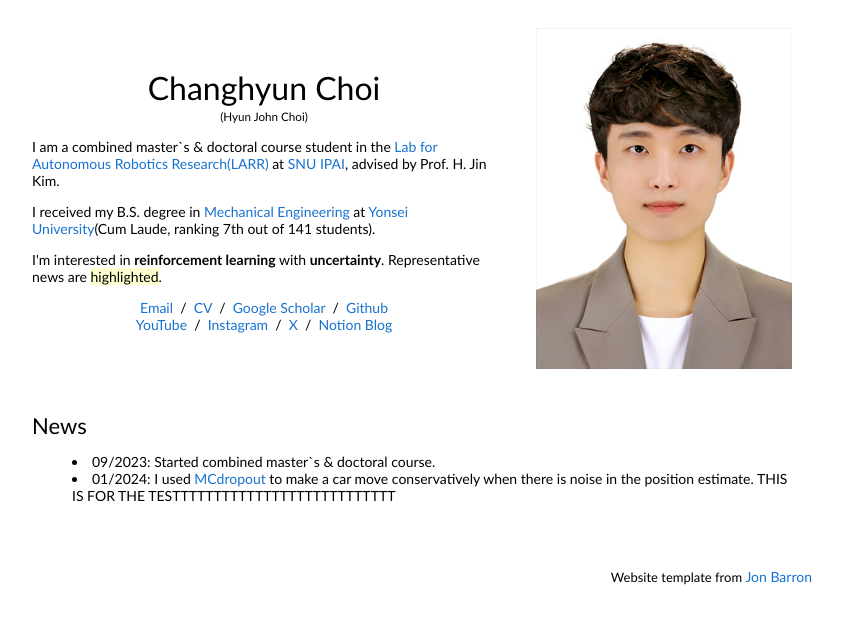
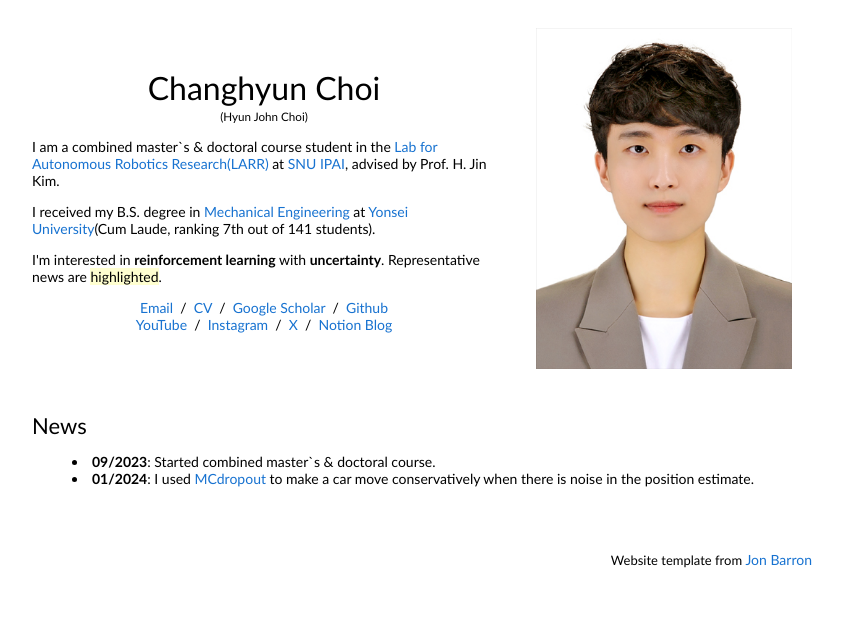
Before and after one commit to windust7/windust7.github.io, a plain HTML site: page index.html in a window 1280 px wide. Shown: the whole page, without its empty margins (228-1071 px from the left). Drawn offline with Linux system fonts and the light colour scheme.

Commit message:
Update index.html

```diff
--- a/index.html
+++ b/index.html
@@ -52,8 +52,8 @@
                 <heading>News</heading>
                 <p>
                   <ul>
-		    <li style="list-style-position:inside;margin:0;padding:0;text-align:left;">09/2023: Started combined master`s & doctoral course.</li>
-		    <li style="list-style-position:inside;margin:0;padding:0;text-align:left;">01/2024: I used <a href="https://proceedings.mlr.press/v48/gal16.pdf">MCdropout</a> to make a car move conservatively when there is noise in the position estimate. THIS IS FOR THE TESTTTTTTTTTTTTTTTTTTTTTTTTTTT</li>
+		    <li style="list-style-position:inside;margin:0;padding:0;text-align:left;"><strong>09/2023</strong>: Started combined master`s & doctoral course.</li>
+		    <li style="list-style-position:inside;margin:0;padding:0;text-align:left;"><strong>01/2024</strong>: I used <a href="https://proceedings.mlr.press/v48/gal16.pdf">MCdropout</a> to make a car move conservatively when there is noise in the position estimate.</li>
                   </ul>
                 </p>
               </td>
```
